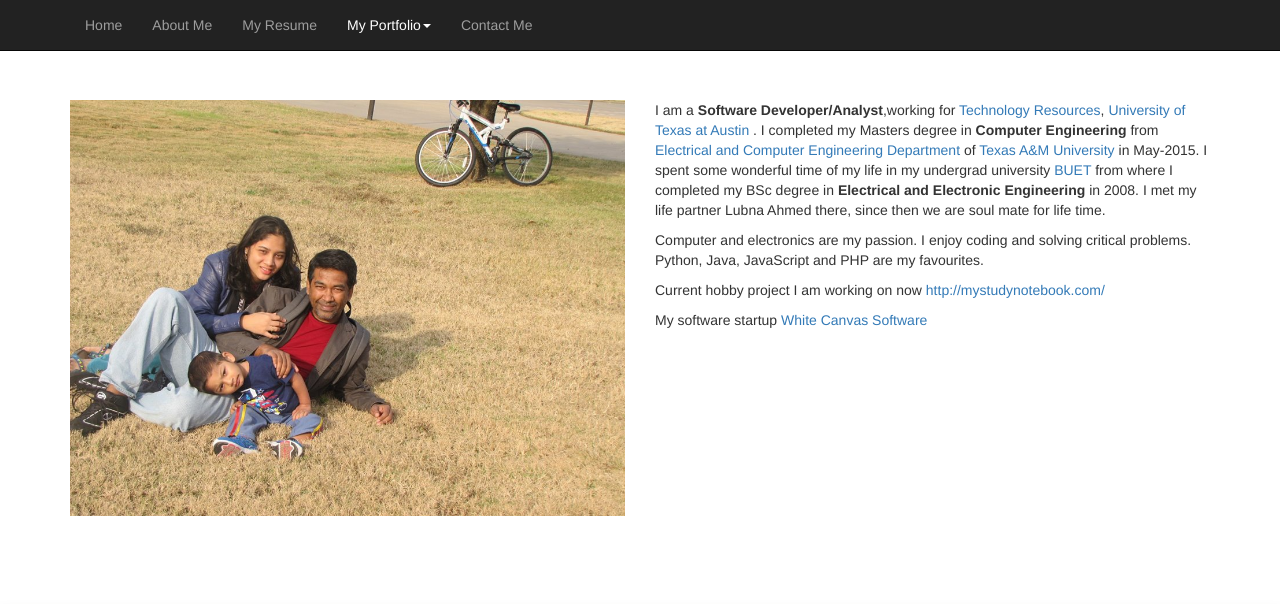
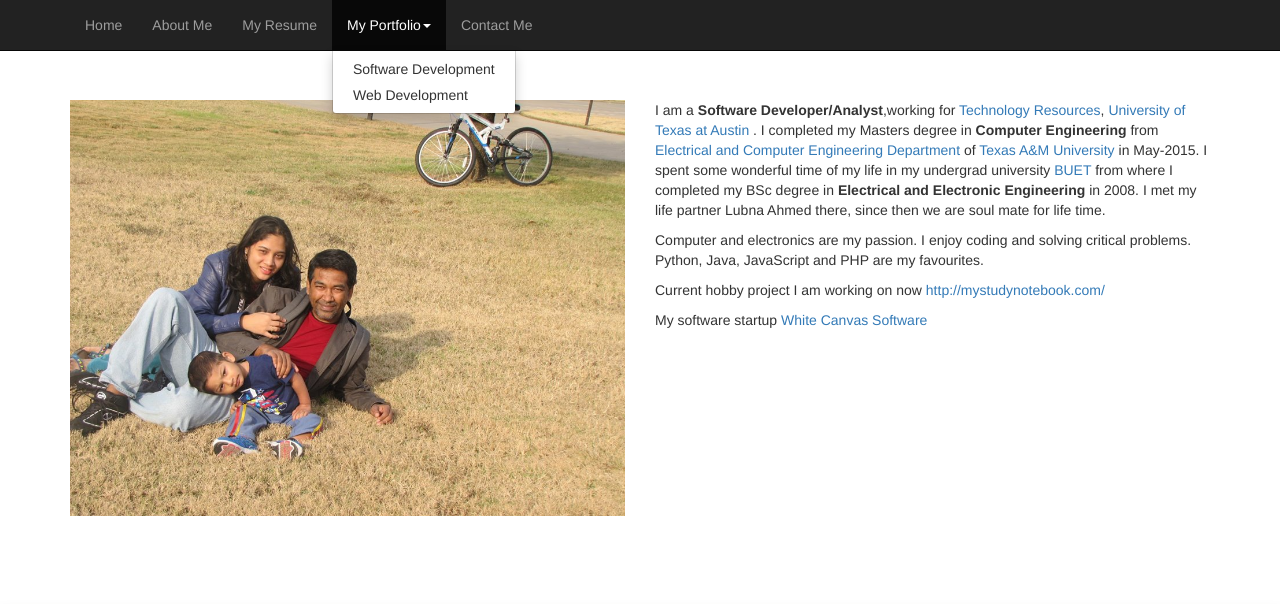
Before and after one commit to tareqobaida/tareqobaida.github.io, a plain HTML site: page about-me.html in a window 1280 px wide. Both pictures are taken after a click on the button "My Portfolio". Shown: the top 604 px of the page. Drawn offline with nearby package versions, Linux system fonts and the light colour scheme.

Commit message:
jquery added

```diff
--- a/about-me.html
+++ b/about-me.html
@@ -7,6 +7,7 @@
     <meta name="viewport" content="width=device-width, initial-scale=1.0">
     <meta name="Developer"
           content="Designed and developed by Md Abu Obaida, email. tareqbuet@gmail.com">
+    <script src="https://ajax.googleapis.com/ajax/libs/jquery/2.2.4/jquery.min.js"></script>
     <!-- Latest compiled and minified CSS -->
     <link rel="stylesheet" href="style.css">
     <link rel="stylesheet" href="https://maxcdn.bootstrapcdn.com/bootstrap/3.3.6/css/bootstrap.min.css"
--- a/header.html
+++ b/header.html
@@ -25,7 +25,7 @@
                                    aria-haspopup="true" aria-expanded="false">My Portfolio<span
                                         class="caret"></span></a>
                                 <ul class="dropdown-menu">
-                                    <li><a href="#">Software Development</a></li>
+                                    <li><a href="portfolio-software.html">Software Development</a></li>
                                     <li><a href="#">Web Development</a></li>
                                 </ul>
                             </li>
```
Also changed, not shown: contact-me.html (+1 -0 lines), index.html (+1 -0 lines), my-resume.html (+1 -0 lines), portfolio-software.html (renamed from includes/portfolio-software.html, +1 -0 lines).
